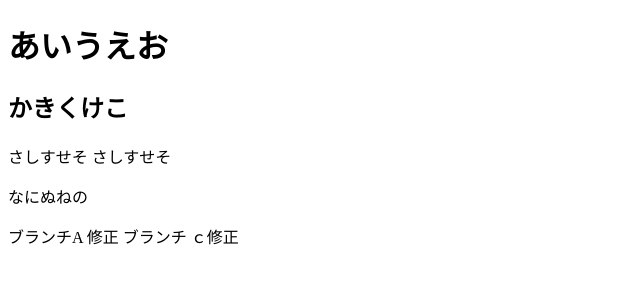
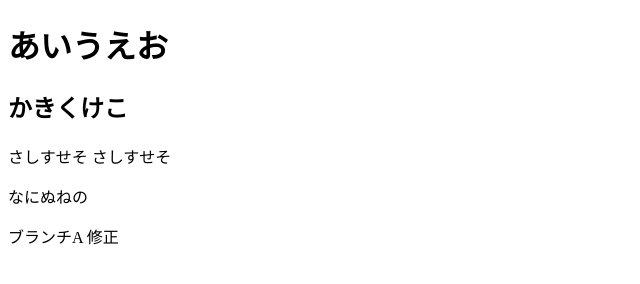
Before and after one commit to zd3e15/firsttest2, a plain HTML site: page index.html in a window 1280 px wide. Shown: the whole page, without its empty margins (0-640 px from the left). Drawn offline with Linux system fonts and the light colour scheme.

Commit message:
Revert "ブランチC修正"
This reverts commit 4b7069101a2534088fe59c51b88628234409f995.

```diff
--- a/index.html
+++ b/index.html
@@ -10,6 +10,6 @@
   <p>さしすせそ さしすせそ</p>
       <p>なにぬねの</p>
       ブランチA 修正
-ブランチ ｃ修正
+
 </body>
 </html>
```
